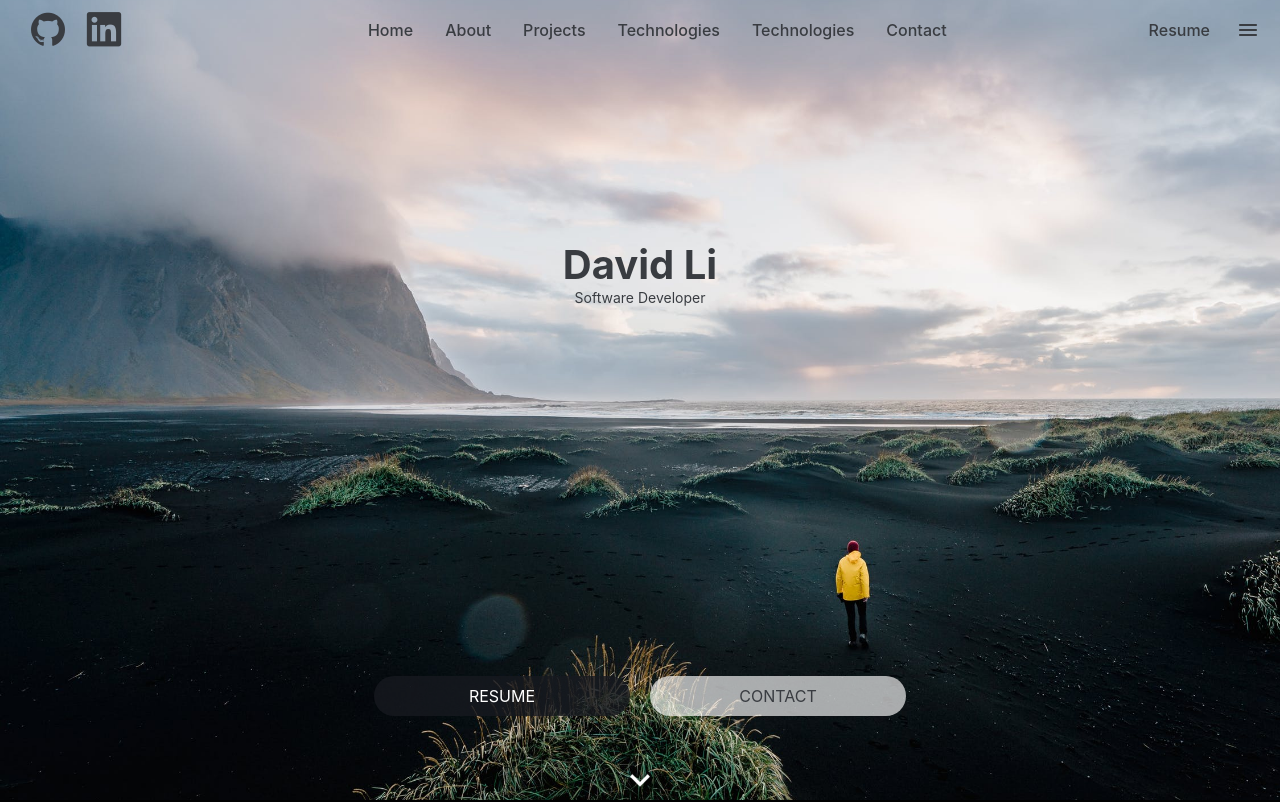
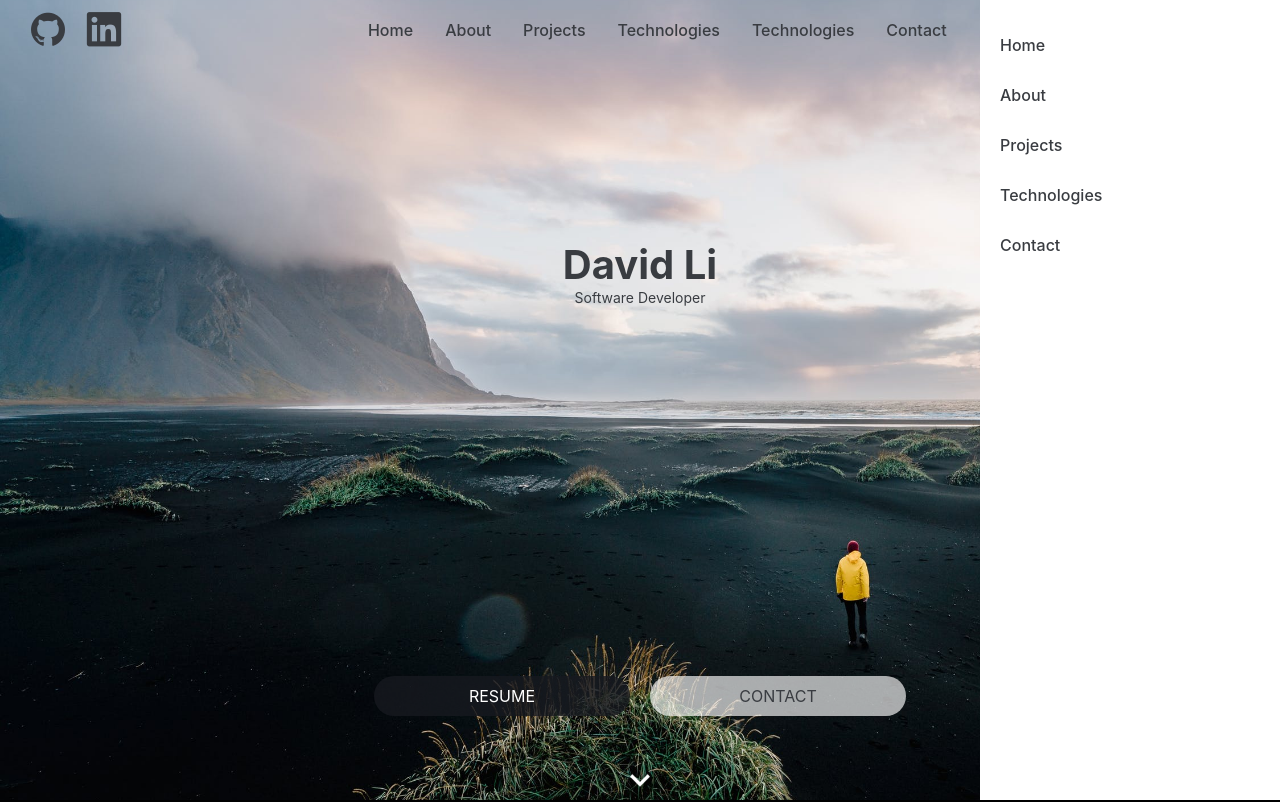
Before and after one commit to davdli/Portfolio, a React (Create React App) app: page / in a window 1280 px wide. Shown: the top 802 px of the page. Built offline with nearby package versions, Linux system fonts and the light colour scheme.

Commit message:
basic side menu done

```diff
--- a/src/components/Header.js
+++ b/src/components/Header.js
@@ -38,6 +38,13 @@ const Header = () => {
           <CustomMenu />
         </RightMenu>
       </Fade>
+      <BurgerNav>
+        <li><a href="#">Home</a></li>
+        <li><a href="#">About</a></li>
+        <li><a href="#">Projects</a></li>
+        <li><a href="#">Technologies</a></li>
+        <li><a href="#">Contact</a></li>
+      </BurgerNav>
     </Container>
   )
 }
@@ -45,6 +52,7 @@ const Header = () => {
 export default Header;
 
 const Container = styled.div`
+  z-index: 1;
   min-height: 60px;
   position: absolute;
   display: flex;
@@ -99,5 +107,27 @@ const CustomMenu = styled(MenuRoundedIcon)`
   cursor: pointer;
 `
 
+const BurgerNav = styled.div`
+  position: absolute;
+  top: 0;
+  bottom: 0;
+  right: 0;
+  background-color: white;
+  width: 300px;
+  height: 100vh;
+  z-index: 16;
+  list-style: none;
+  padding: 20px;
+  display: flex;
+  flex-direction: column;
+  text-align: start;
+  li {
+    padding: 15px 0px;
+    a {
+      font-weight: 500;
+    }
+  }
+`
+
 const GlobalStyle = createGlobalStyle`
 `
```
